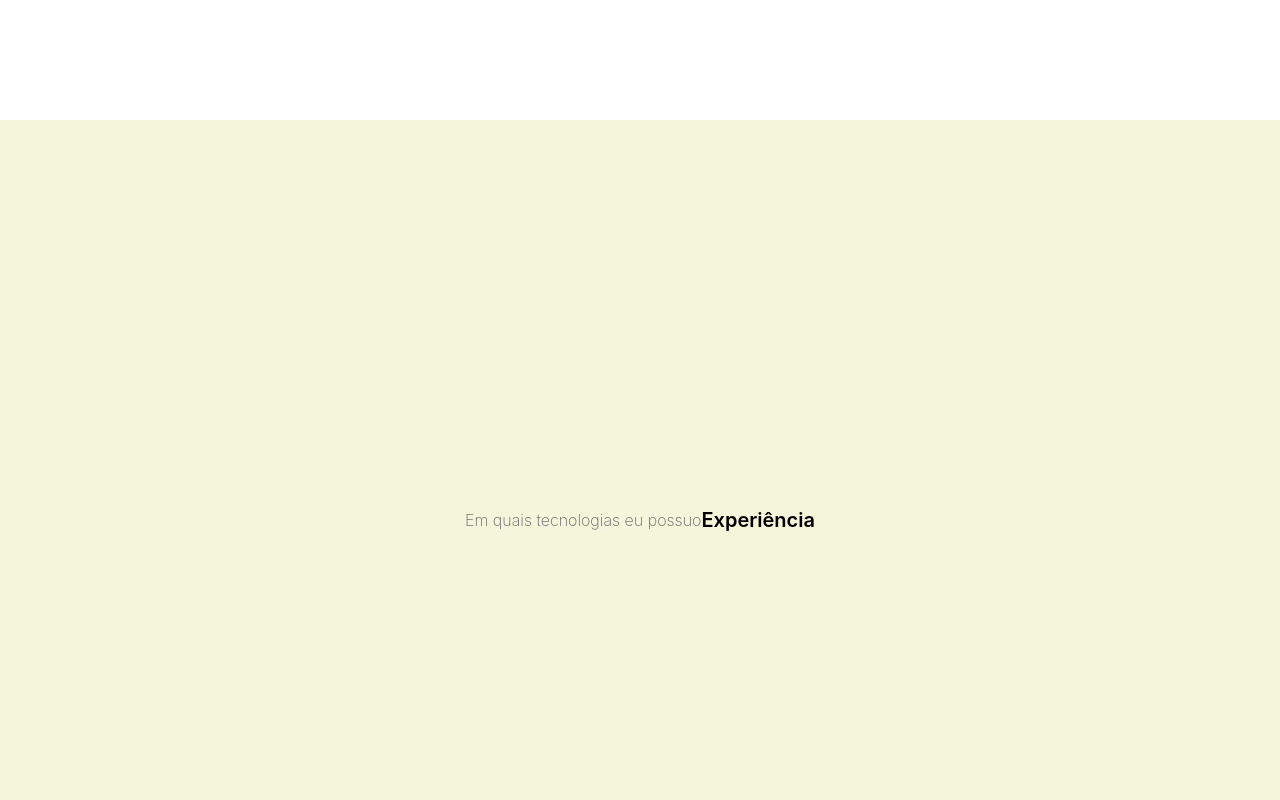
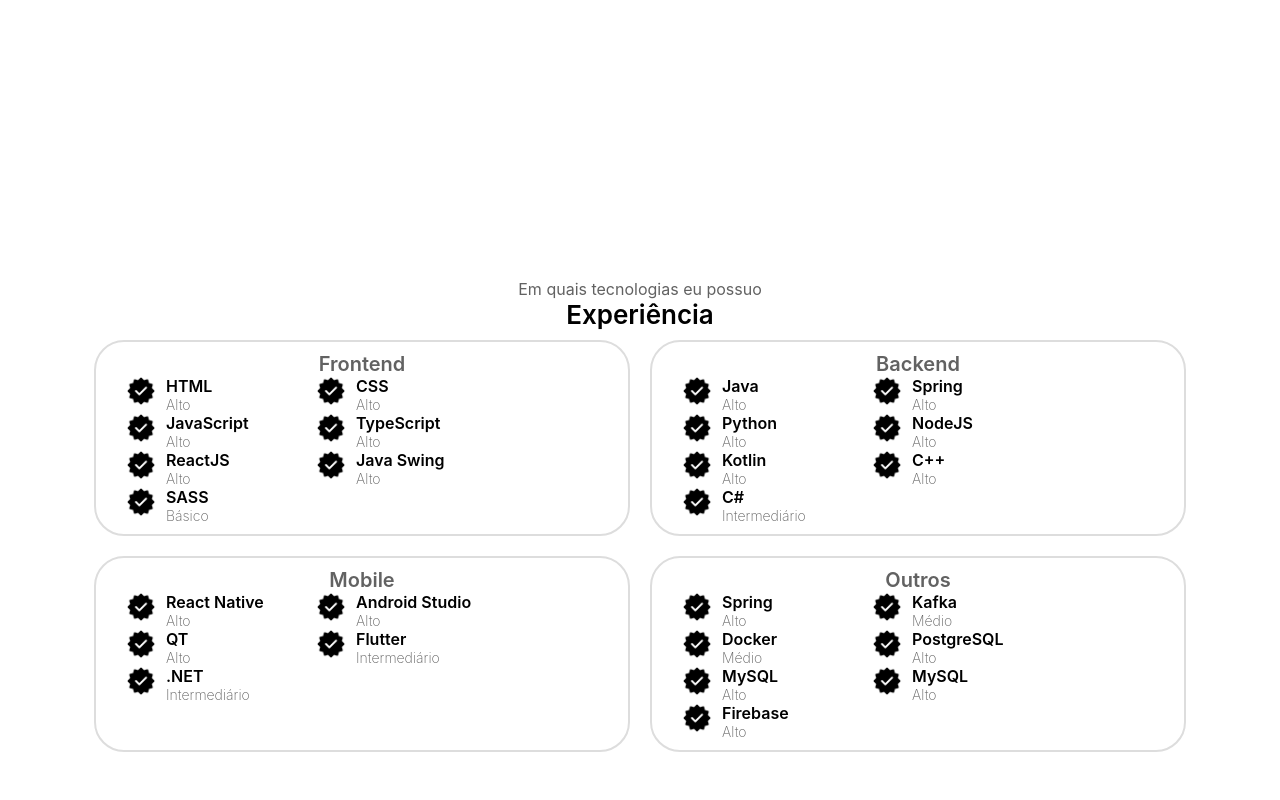
Before and after one commit to Williamcs1400/Portifolio2.0, a React (Create React App) app: page / in a window 1280 px wide. Shown: the part 1480-2280 px from the top of the page. Built offline with nearby package versions, Linux system fonts and the light colour scheme.

Commit message:
Experience finalized

```diff
--- a/src/sections/experience.jsx
+++ b/src/sections/experience.jsx
@@ -1,17 +1,78 @@
 import {React, useEffect, useState} from 'react';
 import '../styles/App.css';
+import certificate from '../assets/icons/certificate.png';
 
 const Experience = ({isMobile}) => {
-    // const [isMobile, setIsMobile] = useState(false);
 
-    console.log(isMobile);
-
-
+    const subBox = (title, content) => (
+        <div className='experience-sub-box'>
+            <div style={{width: 'fit-content', marginRight: 10}}>
+                <img src={certificate} alt='certificate' width={30} height={30}/>
+            </div>
+            <div style={{width: '40%', display: 'flex', flexDirection: 'column', textAlign: 'left'}}>
+                <text className='experience-sub-box-title'>{title}</text>
+                <text className='experience-sub-box-content'>{content}</text>
+            </div>
+        </div>
+    );
 
     return (
-        <div className='experience-page'>
+        <div className='experience-page' style={{alignContent: isMobile ? 'flex-start' : 'center'}}>
             <text className='experience-subtitle'>Em quais tecnologias eu possuo</text>
             <text className='experience-title'>Experiência</text>
+            <div style={{
+                display: 'flex',
+                flexDirection: 'row',
+                justifyContent: 'center',
+                flexWrap: 'wrap'
+            }}>
+                <div className='experience-box'>
+                    <text className='experience-box-title'>Frontend</text>
+                    <div style={{display: 'flex', flexDirection: 'row', flexWrap: 'wrap'}}>
+                        {subBox('HTML', 'Alto')}
+                        {subBox('CSS', 'Alto')}
+                        {subBox('JavaScript', 'Alto')}
+                        {subBox('TypeScript', 'Alto')}
+                        {subBox('ReactJS', 'Alto')}
+                        {subBox('Java Swing', 'Alto')}
+                        {subBox('SASS', 'Básico')}
+                    </div>
+                </div>
+                <div className='experience-box'>
+                    <text className='experience-box-title'>Backend</text>
+                    <div style={{display: 'flex', flexDirection: 'row', flexWrap: 'wrap'}}>
+                        {subBox('Java', 'Alto')}
+                        {subBox('Spring', 'Alto')}
+                        {subBox('Python', 'Alto')}
+                        {subBox('NodeJS', 'Alto')}
+                        {subBox('Kotlin', 'Alto')}
+                        {subBox('C++', 'Alto')}
+                        {subBox('C#', 'Intermediário')}
+                    </div>
+                </div>
+                <div className='experience-box'>
+                    <text className='experience-box-title'>Mobile</text>
+                    <div style={{display: 'flex', flexDirection: 'row', flexWrap: 'wrap'}}>
+                        {subBox('React Native', 'Alto')}
+                        {subBox('Android Studio', 'Alto')}
+                        {subBox('QT', 'Alto')}
+                        {subBox('Flutter', 'Intermediário')}
+                        {subBox('.NET', 'Intermediário')}
+                    </div>
+                </div>
+                <div className='experience-box'>
+                    <text className='experience-box-title'>Outros</text>
+                    <div style={{display: 'flex', flexDirection: 'row', flexWrap: 'wrap'}}>
+                        {subBox('Spring', 'Alto')}
+                        {subBox('Kafka', 'Médio')}
+                        {subBox('Docker', 'Médio')}
+                        {subBox('PostgreSQL', 'Alto')}
+                        {subBox('MySQL', 'Alto')}
+                        {subBox('MySQL', 'Alto')}
+                        {subBox('Firebase', 'Alto')}
+                    </div>
+                </div>
+            </div>
         </div>
     );
 }
--- a/src/styles/App.css
+++ b/src/styles/App.css
@@ -108,22 +108,70 @@
 
 .experience-page {
   height: 100vh;
-  background: beige;
   display: flex;
+  flex-direction: column;
   align-items: center;
   justify-content: center;
 }
 
 .experience-title {
-  font-size: 20px;
+  font-size: 26px;
   font-weight: 600;
   color: #000;
 }
 
 .experience-subtitle {
   font-size: 16px;
+  font-weight: 400;
+  color: #626262;
+}
+
+.experience-box {
+  width: 40%;
+  border: 2px solid #DDDDDD;
+  border-radius: 30px;
+  padding: 10px;
+  margin: 10px;
+  display: flex;
+  flex-direction: column;
+  align-items: center;
+  flex-wrap: wrap;
+}
+
+.experience-sub-box {
+  display: flex;
+  flex-direction: row;
+  align-items: center;
+  width: 170px;
+  text-align: left;
+  flex-wrap: wrap;
+  margin-left: 20px;
+}
+
+.experience-box-title {
+  font-size: 20px;
+  font-weight: 600;
+  color: #626262;
+}
+
+.experience-box-content {
+  font-size: 16px;
   font-weight: 200;
   color: #626262;
+}
+
+.experience-sub-box-title {
+  font-size: 16px;
+  font-weight: 600;
+  color: #000;
+  white-space: nowrap;
+}
+
+.experience-sub-box-content {
+  font-size: 14px;
+  font-weight: 00;
+  color: #626262;
+  white-space: nowrap;
 }
 
 /* ---------------- PROJECTS ---------------- */
```
